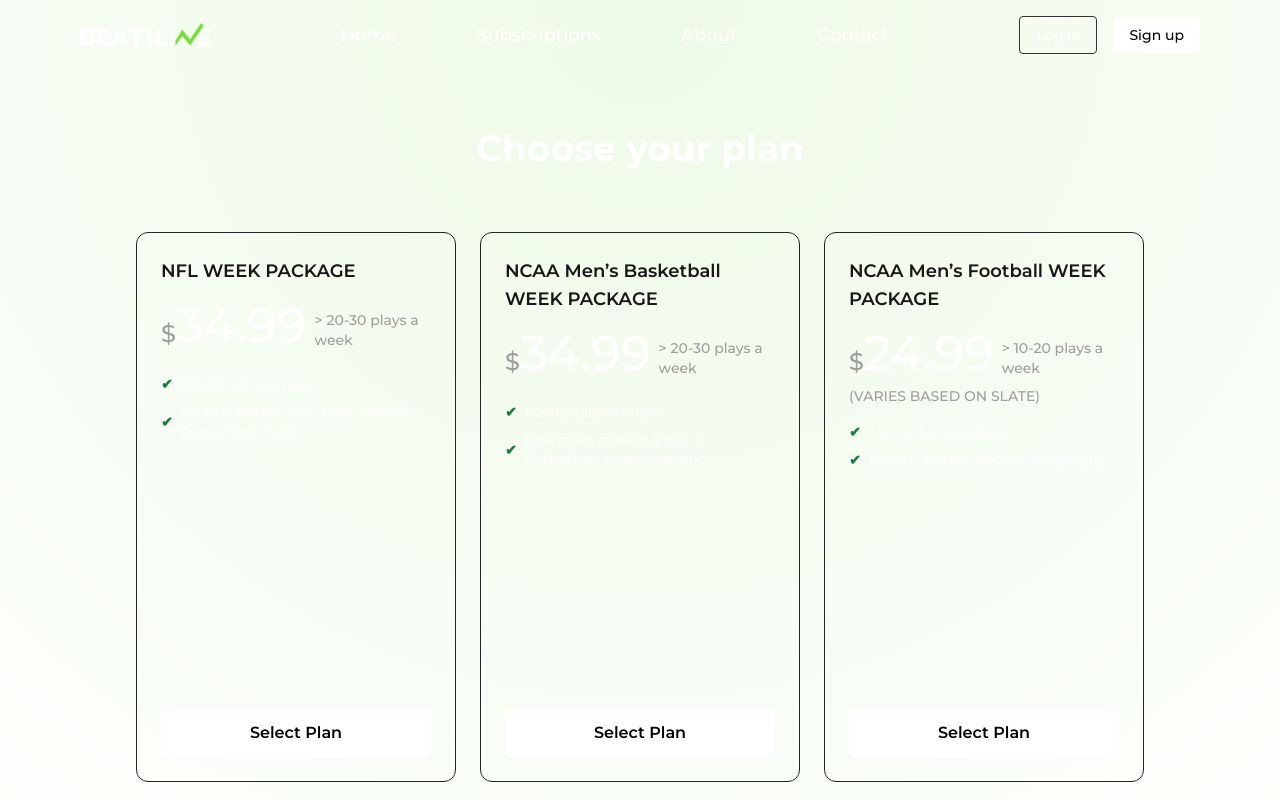
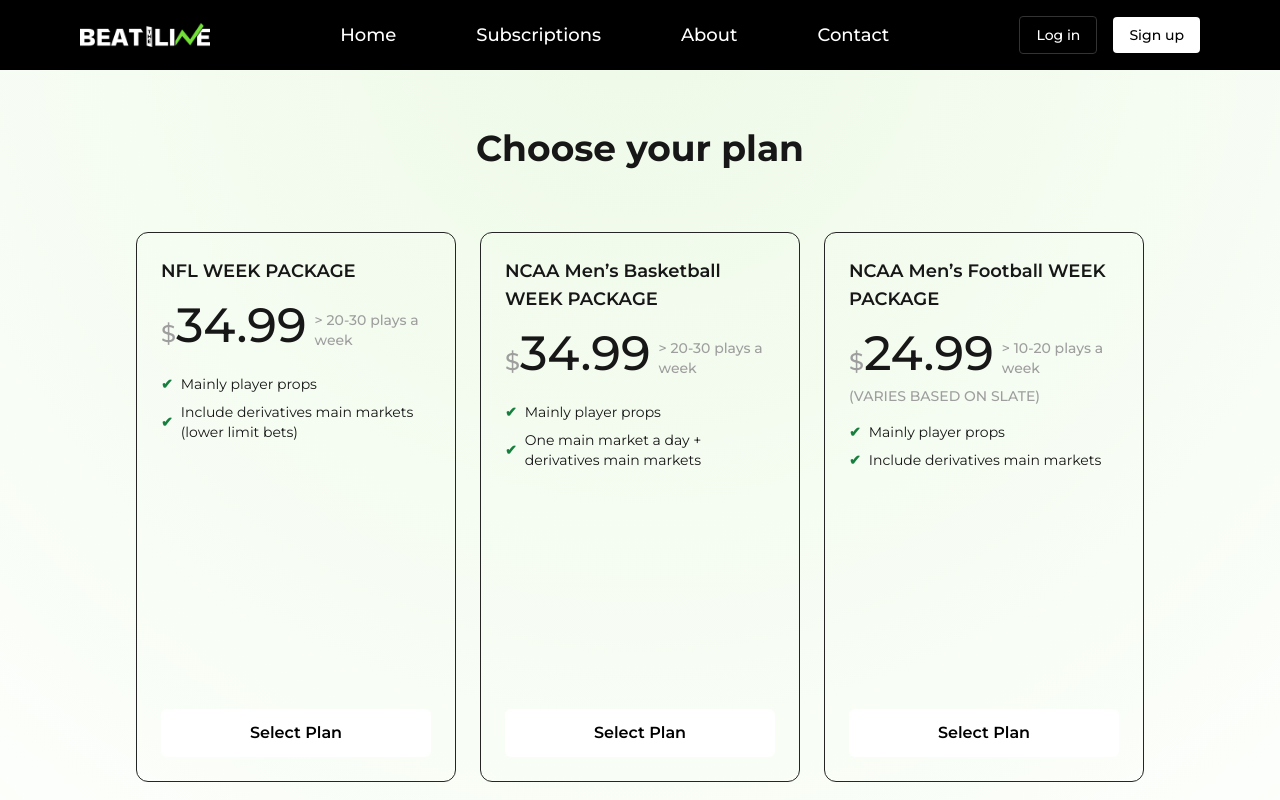
Before and after one commit to glaciercodeio/BeatTheLine-WebApp, a Next.js app: page /subscriptions in a window 1280 px wide. Shown: the top 800 px of the page. Built offline with nearby package versions, Linux system fonts and the light colour scheme.

Commit message:
Fixed bug in theme color

```diff
--- a/package.json
+++ b/package.json
@@ -9,7 +9,9 @@
     "lint": "next lint"
   },
   "dependencies": {
+    "@supabase/supabase-js": "^2.47.15",
     "chart.js": "^4.4.7",
+    "dotenv": "^16.4.7",
     "next": "15.1.3",
     "react": "^19.0.0",
     "react-chartjs-2": "^5.3.0",
--- a/src/app/aboutUs/page.jsx
+++ b/src/app/aboutUs/page.jsx
@@ -1,5 +1,5 @@
 import Image from "next/image";
-import Navbar from '@/app/components/ui/Navbar';
+import Navbar from "@/app/components/ui/Navbar";
 
 export default function AboutUs() {
   return (
@@ -10,27 +10,53 @@ export default function AboutUs() {
         className="min-h-screen flex flex-col bg-white relative mb-24"
         style={{
           background: `radial-gradient(circle at top, rgba(114, 213, 60, 0.12) 0%, rgba(255, 255, 255, 0) 60%)`,
-                }}>
-
-                <h3 className="text-4xl mb-20 font-bold text-center mt-32 text-ellipsis text-white">
+        }}
+      >
+        <h3 className="text-4xl mb-20 font-bold text-center mt-32 text-ellipsis">
           About us
         </h3>
 
         <div className="flex flex-col max-w-[1200px] mx-auto gap-10 ">
-
           <div className="w-[70%] mx-auto mb-14 text-justify">
-                        <p className="text-3xl font-medium mb-5">Welcome to Beat the Line, where passion for sports meets precision in data-driven betting.</p>
-                        <p><span className="font-semibold text-xl text-[#72D53C]">Data Driven Betting.</span> Based in the U.S., we combine cutting-edge data analytics, advanced algorithms, and mathematical strategies to help our partners outsmart the markets. </p>
+            <p className="text-3xl font-medium mb-5">
+              Welcome to Beat the Line, where passion for sports meets precision
+              in data-driven betting.
+            </p>
+            <p>
+              <span className="font-semibold text-xl text-[#72D53C]">
+                Data Driven Betting.
+              </span>{" "}
+              Based in the U.S., we combine cutting-edge data analytics,
+              advanced algorithms, and mathematical strategies to help our
+              partners outsmart the markets.{" "}
+            </p>
             <br />
-                        <p>Our approach is built on more than just numbers—we believe in building lasting relationships with the people who trust us. </p>
-                        <p>At Beat the Line, we’re not just about results; we’re about empowering our partners with insights, strategies, and support to help them succeed. <span className="font-semibold text-xl text-[#72D53C]">Beating the Market.</span></p>
+            <p>
+              Our approach is built on more than just numbers—we believe in
+              building lasting relationships with the people who trust us.{" "}
+            </p>
+            <p>
+              At Beat the Line, we’re not just about results; we’re about
+              empowering our partners with insights, strategies, and support to
+              help them succeed.{" "}
+              <span className="font-semibold text-xl text-[#72D53C]">
+                Beating the Market.
+              </span>
+            </p>
             <br />
-                        <p>With a relentless drive for innovation and a commitment to staying one step ahead, we focus on <span className="font-semibold text-xl text-[#72D53C]">Identifying Edges</span> to make smarter betting accessible and rewarding for everyone. Together, we can beat the line and achieve greatness.</p>
-
+            <p>
+              With a relentless drive for innovation and a commitment to staying
+              one step ahead, we focus on{" "}
+              <span className="font-semibold text-xl text-[#72D53C]">
+                Identifying Edges
+              </span>{" "}
+              to make smarter betting accessible and rewarding for everyone.
+              Together, we can beat the line and achieve greatness.
+            </p>
           </div>
 
           <div className="">
-                        <h3 className="text-4xl mb-20 font-bold text-center mt-8 text-ellipsis text-white">
+            <h3 className="text-4xl mb-20 font-bold text-center mt-8 text-ellipsis">
               Our team
             </h3>
             <div className="w-[100%] flex gap-6">
--- a/src/app/components/ui/Footer.jsx
+++ b/src/app/components/ui/Footer.jsx
@@ -4,7 +4,7 @@ import Link from "next/link";
 
 export default function Footer() {
   return (
-        <footer className="px-6 py-8 sm:px-20 bg-gray-50 dark:bg-[#000]">
+    <footer className="px-6 py-8 sm:px-20 bg-gray-500 dark:bg-[#000]">
       <div className="flex flex-col items-center max-w-4xl mx-auto text-gray-600 dark:text-gray-400">
         <div className="flex flex-col sm:flex-row sm:justify-between items-center w-full space-y-6 sm:space-y-0">
           <div className="sm:order-1">
@@ -36,10 +36,16 @@ export default function Footer() {
           </div>
 
           <div className="flex flex-col sm:order-3 text-center sm:text-left gap-2">
-                        <Link href="/termsOfConditions" className="text-sm text-white hover:text-gray-400 transition-colors">
+            <Link
+              href="/termsOfConditions"
+              className="text-sm text-white hover:text-gray-400 transition-colors"
+            >
               Terms and Conditions
             </Link>
-                        <Link href="/privacypolicy" className="text-sm text-white hover:text-gray-400 transition-colors">
+            <Link
+              href="/privacypolicy"
+              className="text-sm text-white hover:text-gray-400 transition-colors"
+            >
               Privacy Policy
             </Link>
           </div>
--- a/src/app/components/ui/Navbar.jsx
+++ b/src/app/components/ui/Navbar.jsx
@@ -1,10 +1,12 @@
-'use client';
+"use client";
 import { useState, useEffect } from "react";
+import { usePathname } from "next/navigation";
 import Link from "next/link";
 import Image from "next/image";
 
 export default function Navbar({ initialBackground = false }) {
   const [isScrolled, setIsScrolled] = useState(false);
+  const pathname = usePathname();
 
   useEffect(() => {
     const handleScroll = () => {
@@ -22,7 +24,16 @@ export default function Navbar({ initialBackground = false }) {
     };
   }, []);
 
-    const backgroundClass = initialBackground || isScrolled ? "bg-black" : "bg-transparent";
+  const isHomePage = pathname === "/";
+  const backgroundClass =
+    isHomePage && !isScrolled ? "bg-transparent" : "bg-black";
+  //const backgroundClass =
+  //initialBackground || isScrolled ? "bg-black" : "bg-transparent";
+
+  //const backgroundClass =
+  //  initialBackground || isScrolled
+  //     ? "bg-black"
+  //    : "bg-black bg-opacity-90 dark:bg-transparent shadow-md";
 
   return (
     <nav
@@ -46,7 +57,10 @@ export default function Navbar({ initialBackground = false }) {
           </Link>
         </li>
         <li>
-                    <Link href="/subscriptions" className="hover:text-[#72D53C] text-white">
+          <Link
+            href="/subscriptions"
+            className="hover:text-[#72D53C] text-white"
+          >
             Subscriptions
           </Link>
         </li>
--- a/src/app/subscriptions/page.jsx
+++ b/src/app/subscriptions/page.jsx
@@ -1,18 +1,24 @@
 import React from "react";
-import Navbar from '@/app/components/ui/Navbar';
+import Navbar from "@/app/components/ui/Navbar";
 
 const plans = [
   {
     title: "NFL WEEK PACKAGE ",
     price: "34.99",
     description: "> 20-30 plays a week",
-        features: ["Mainly player props", "Include derivatives main markets (lower limit bets)"],
+    features: [
+      "Mainly player props",
+      "Include derivatives main markets (lower limit bets)",
+    ],
   },
   {
     title: "NCAA Men’s Basketball WEEK PACKAGE ",
     price: "34.99",
     description: "> 20-30 plays a week",
-        features: ["Mainly player props", "One main market a day + derivatives main markets"],
+    features: [
+      "Mainly player props",
+      "One main market a day + derivatives main markets",
+    ],
   },
   {
     title: "NCAA Men’s Football WEEK PACKAGE ",
@@ -45,14 +51,14 @@ const plans = [
     price: "34.99",
     description: "> 30-40 plays a week",
     features: ["Mainly player props", "Include derivatives main markets"],
-    }/*,
+  } /*,
     {
         title: "SEASON PACKAGE",
         price: "TBD",
         description: "o	Create when we have the training course created",
         note: "(VARIES BASED ON SLATE)",
         features: ["Mainly player props", "Include derivatives main markets"],
-    },*/
+    },*/,
 ];
 
 export default function Subscriptions() {
@@ -64,9 +70,9 @@ export default function Subscriptions() {
         className="min-h-screen flex flex-col bg-white relative "
         style={{
           background: `radial-gradient(circle at top, rgba(114, 213, 60, 0.12) 0%, rgba(255, 255, 255, 0) 60%)`,
-            }}>
-
-            <h3 className="text-4xl font-bold text-center mt-32 text-ellipsis text-white">
+        }}
+      >
+        <h3 className="text-4xl font-bold text-center mt-32 text-ellipsis">
           Choose your plan
         </h3>
 
@@ -74,43 +80,54 @@ export default function Subscriptions() {
           {plans.map((plan, index) => (
             <div
               key={index}
-                        className="w-full sm:w-80 rounded-xl p-6 border border-[#252525] hover:border-green-700 transition duration-300 flex flex-col"
-                        style={{ minHeight: "550px", maxHeight: "550px", overflow: "hidden" }}>
+              className="w-full sm:w-80 rounded-xl p-6 border border-[#252525] hover:border-green-700 hover:bg-green-50 dark:hover:bg-gray-800 hover:shadow-lg transition duration-300 flex flex-col"
+              style={{
+                minHeight: "550px",
+                maxHeight: "550px",
+                overflow: "hidden",
+              }}
+            >
               <div className="pb-4">
-                            <h3
-                                className="text-lg font-semibold text-lefttext-white">
+                <h3 className="text-lg font-semibold text-left">
                   {plan.title}
                 </h3>
               </div>
 
               <div className="mb-4">
                 <div className="flex items-end gap-2">
-                                <p className="text-5xl font-medium text-left text-white">
-                                    <span className="text-2xl font-medium text-[#9e9e9e]">$</span>
+                  <p className="text-5xl font-medium text-left">
+                    <span className="text-2xl font-medium text-[#9e9e9e]">
+                      $
+                    </span>
                     {plan.price}
                   </p>
 
-                                <p className="text-sm font-medium text-[#9e9e9e]">{plan.description}</p>
+                  <p className="text-sm font-medium text-[#9e9e9e]">
+                    {plan.description}
+                  </p>
                 </div>
 
-                            <p className="text-sm mt-2 font-medium text-[#9e9e9e]">{plan.note}</p>
+                <p className="text-sm mt-2 font-medium text-[#9e9e9e]">
+                  {plan.note}
+                </p>
               </div>
 
-                        <ul className="mb-6 space-y-2 text-sm text-white overflow-hidden">
+              <ul className="mb-6 space-y-2 text-sm overflow-hidden">
                 {plan.features.map((feature, i) => (
                   <li key={i} className="flex items-center gap-2">
-                                    <span className="text-green-700 font-bold">✔</span> {feature}
+                    <span className="text-green-700 font-bold">✔</span>{" "}
+                    {feature}
                   </li>
                 ))}
               </ul>
 
-                        <button className="w-full py-3 px-4 rounded-md font-semibold transition bg-white text-black hover:bg-green-700 hover:text-white mt-auto">
+              <button className="w-full py-3 px-4 rounded-md font-semibold transition bg-white text-black hover:bg-green-700 hover mt-auto">
                 Select Plan
               </button>
             </div>
           ))}
         </div>
-        </div >
+      </div>
     </>
   );
 }
```
Also changed, not shown: lib/supabase.js (added, +12 -0 lines), src/app/globals.css (line endings or trailing spaces), 2 other files (tests, documents, lock files or other folders). Lines whose indentation alone changed are shown as unchanged.
